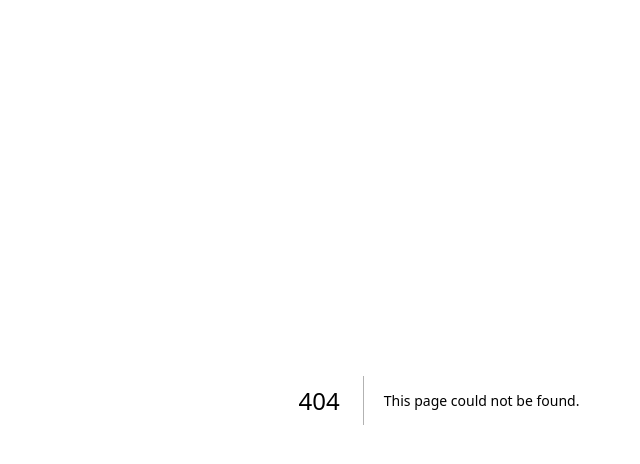
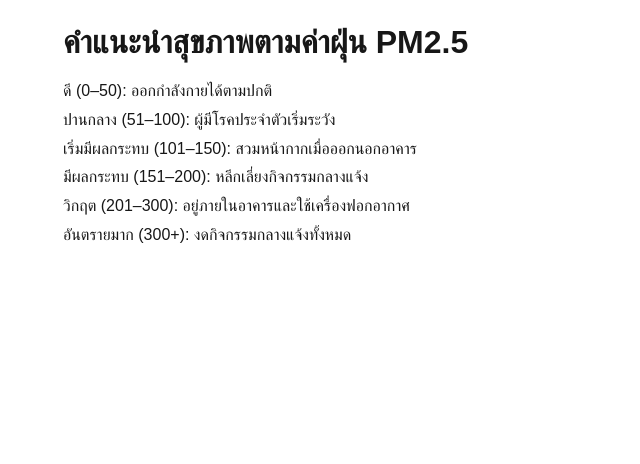
Before and after one commit to alphaxmar/PM25-Alert, a Next.js app in the folder web/: page /guide in a window 1280 px wide. Before the commit this address had no page. Shown: the top 464 px of the page, without its empty margins (201-841 px from the left). Built offline with nearby package versions, Linux system fonts and the light colour scheme.

Commit message:
feat(navigation): add alerts and health guide pages; LINE login button

```diff
--- /dev/null
+++ b/web/src/app/guide/page.tsx
@@ -0,0 +1,23 @@
+import React from "react";
+import { Metadata } from "next";
+
+export const metadata: Metadata = {
+  title: "คำแนะนำสุขภาพตามค่าฝุ่น PM2.5",
+  description: "แนวทางปฏิบัติเมื่อค่าฝุ่นอยู่ในระดับต่าง ๆ",
+};
+
+export default function GuidePage() {
+  return (
+    <div style={{ maxWidth: 800, margin: "0 auto", padding: 24 }}>
+      <h1 style={{ fontSize: "2rem", fontWeight: "bold", marginBottom: 16 }}>คำแนะนำสุขภาพตามค่าฝุ่น PM2.5</h1>
+      <div style={{ lineHeight: 1.8 }}>
+        <p>ดี (0–50): ออกกำลังกายได้ตามปกติ</p>
+        <p>ปานกลาง (51–100): ผู้มีโรคประจำตัวเริ่มระวัง</p>
+        <p>เริ่มมีผลกระทบ (101–150): สวมหน้ากากเมื่อออกนอกอาคาร</p>
+        <p>มีผลกระทบ (151–200): หลีกเลี่ยงกิจกรรมกลางแจ้ง</p>
+        <p>วิกฤต (201–300): อยู่ภายในอาคารและใช้เครื่องฟอกอากาศ</p>
+        <p>อันตรายมาก (300+): งดกิจกรรมกลางแจ้งทั้งหมด</p>
+      </div>
+    </div>
+  );
+}
--- a/web/src/lib/liff.ts
+++ b/web/src/lib/liff.ts
@@ -33,3 +33,9 @@ export async function initLiff(): Promise<LiffInfo | null> {
 export function closeWindow() {
   if (liff.isInClient()) liff.closeWindow();
 }
+
+export function login() {
+  try {
+    liff.login();
+  } catch {}
+}
```
Also changed, not shown: web/src/app/alerts/page.tsx (added, +28 -0 lines), web/src/app/page.tsx (+12 -1 lines).
